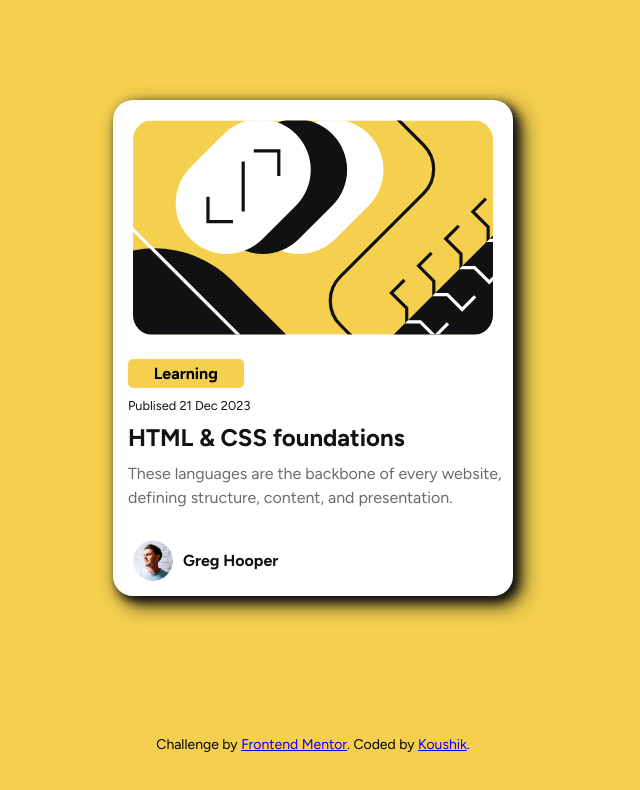
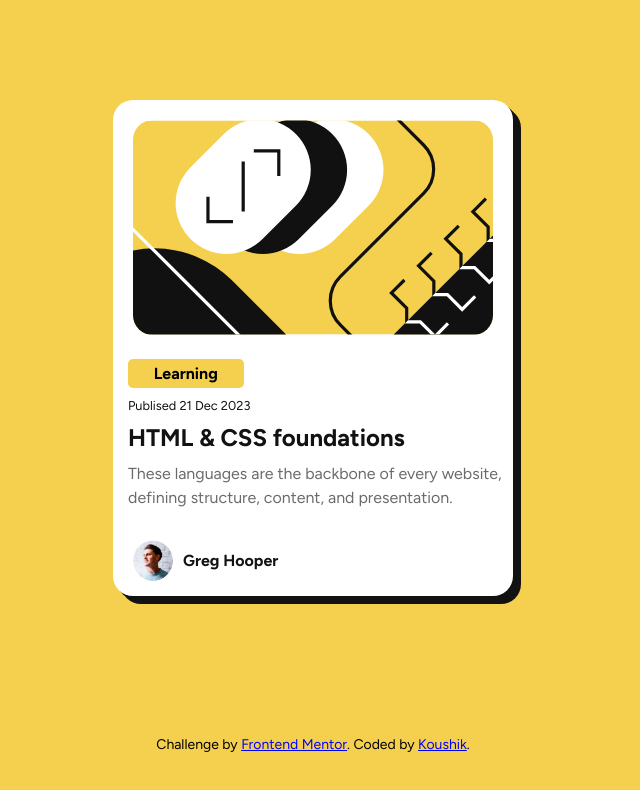
Before and after one commit to Koushik9010/Blog_card_preview, a plain HTML site: page index.html in a window 1280 px wide. Shown: the whole page, without its empty margins (327-967 px from the left). Drawn offline with Linux system fonts and the light colour scheme.

Commit message:
Fixed the blure on the design

```diff
--- a/style.css
+++ b/style.css
@@ -54,7 +54,7 @@ body {
   background: var(--white);
   border-radius: 20px;
   /* box-shadow: 8px 8px 20px rgb(0, 0, 0); */
-  box-shadow: 8px 8px 20px var(--gray-950), 4px 4px 10px var(--gray-950);
+  box-shadow: 8px 8px 0px var(--gray-950), 4px 4px 0px var(--gray-950);
   overflow: hidden;
 }
 
```
